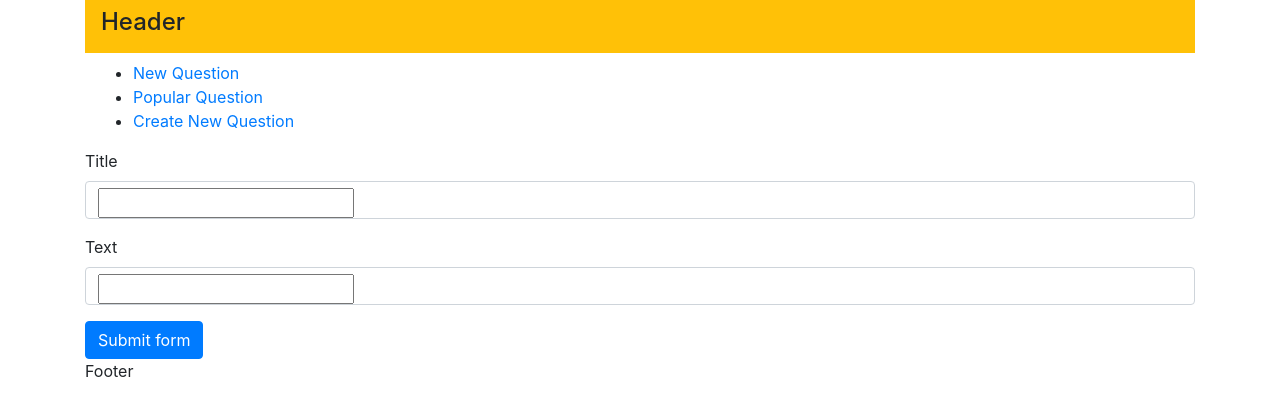
After one commit to IJS-Zzz/Stepic-Web-Technology, a Django app: template ask/templates/qa/ask.html in a window 1280 px wide. The commit adds this page. Shown: the top 416 px of the page. Run offline with Django 3.2, Linux system fonts and the light colour scheme; the template is opened without the code that fills it: values that come from a table or form of the project are taken from there, others are empty; parts of the project's set-up code (start-up, migrations or seed data) failed here and were passed over; some libraries are stand-ins or nearby versions.

Commit message:
Add Forms: ask and answer

```diff
--- a/ask/ask/urls.py
+++ b/ask/ask/urls.py
@@ -23,7 +23,6 @@ urlpatterns = [
     # url(r'^admin/', admin.site.urls),
     url(r'^login/$', test),
     url(r'^signup/$', test),
-    url(r'^ask/$', test),
     url(r'^', include('qa.urls')),
 
     # url(r'^question/', include('qa.urls')),
--- /dev/null
+++ b/ask/qa/forms.py
@@ -0,0 +1,31 @@
+from django import forms
+from django.contrib.auth.models import User
+
+from models import Answer, Question
+
+class AskForm(forms.Form):
+    title = forms.CharField(max_length=255)
+    text = forms.CharField()
+
+    def clean_title(self):
+        if self.cleaned_data['title'] in [q['title'] for q in Question.objects.values('title').distinct().all()]:
+            raise forms.ValidationError(
+                'Question with this title is already exists. Please change title.',
+                code='duplicate title',
+            )
+        return self.cleaned_data['title']
+
+    def save(self):
+        user = User.objects.first()
+        return Question.objects.create(author=user, **self.cleaned_data)
+
+
+class AnswerForm(forms.Form):
+    text = forms.CharField()
+    question = forms.IntegerField()
+
+    # def clean(self):
+    #     pass
+
+    def save(self):
+        return Answer(text=self.cleaned_data['text'])
--- a/ask/qa/models.py
+++ b/ask/qa/models.py
@@ -29,9 +29,6 @@ class QuestionManager(models.Manager):
             page = int(request.GET.get('page', 1))
         except ValueError:
             raise Http404
-
-        # ! Paginator.baseurl !!!!!
-
         paginator = Paginator(qs, limit)
         try:
             page = paginator.page(page)
@@ -62,7 +59,6 @@ class Question(models.Model):
     def __str__(self):
         return self.title
 
-    # Need Test!
     def get_absolute_url(self):
         return reverse('qa:question', args=[str(self.id)])
 
--- a/ask/qa/urls.py
+++ b/ask/qa/urls.py
@@ -8,5 +8,6 @@ urlpatterns = [
     # url(r'^$', test),
     url(r'^$', views.new_questions, name='new'),
     url(r'^popular/$', views.popular_questions, name='popular'),
+    url(r'^ask/$', views.ask, name='ask'),
     url(r'^question/(?P<id>\d+)/$', views.question, name='question'),
 ]
--- /dev/null
+++ b/ask/templates/qa/ask.html
@@ -0,0 +1,20 @@
+{% extends "qa/base.html" %}
+
+{% block content %}
+  {% for e in form.non_field_errors %}
+    <div class="alert alert-danger">{{ e }}</div>
+  {% endfor %}
+  <form method="post" action="{% url 'qa:ask'%}" autocomplete="off">
+    {% csrf_token %}
+    <fieldset>
+      {% for field in form %}
+        <div class="form-group
+          {% if field.errors %} has-error {% endif %}">
+          <label>{{ field.label }}</label>
+          <div class="form-control">{{ field }}</div>
+        </div>
+      {% endfor %}
+    </fieldset>
+    <button class="btn btn-primary" type="submit">Submit form</button>
+  </form>
+{% endblock %}
--- a/ask/templates/qa/base.html
+++ b/ask/templates/qa/base.html
@@ -10,6 +10,7 @@
     <div class="container">
       <!-- Загрузка шаблона header -->
       {% include "qa/includes/header.html" %}
+      {% include "qa/includes/nav.html" %}
 
       {% block content %}{% endblock %}
 
--- /dev/null
+++ b/ask/templates/qa/includes/nav.html
@@ -0,0 +1,10 @@
+<nav class="m-2">
+  <ul>
+    <li><a href="{% url 'qa:new' %}">New Question</a></li>
+    <li><a href="{% url 'qa:popular' %}">Popular Question</a></li>
+    {% url 'qa:ask' as url_create_new_q %}
+    {% if not request.get_full_path == url_create_new_q %}
+      <li><a href="{% url 'qa:ask' %}">Create New Question</a></li>
+    {% endif %}
+  </ul>
+</nav>
--- /dev/null
+++ b/notes.txt
@@ -0,0 +1,4 @@
+My Notes:
+
+1. Разобраться с запуском и работой WSGI приложения. Запускается не корректно. Ошибка 500.
+2. Подумать как оптимизировать код для View popular_questions и new_questions. А именно пагинацию. Код дублируется и делает выгрузку всей таблицы из базы данных (возможно в моём случае это норма).
```
Also changed, not shown: ask/ask/settings.py (+16 -16 lines), ask/qa/views.py (+38 -14 lines), ask/templates/qa/question.html (+19 -6 lines), ask/templates/qa/questions_list.html (renamed from ask/templates/qa/questions.html).
